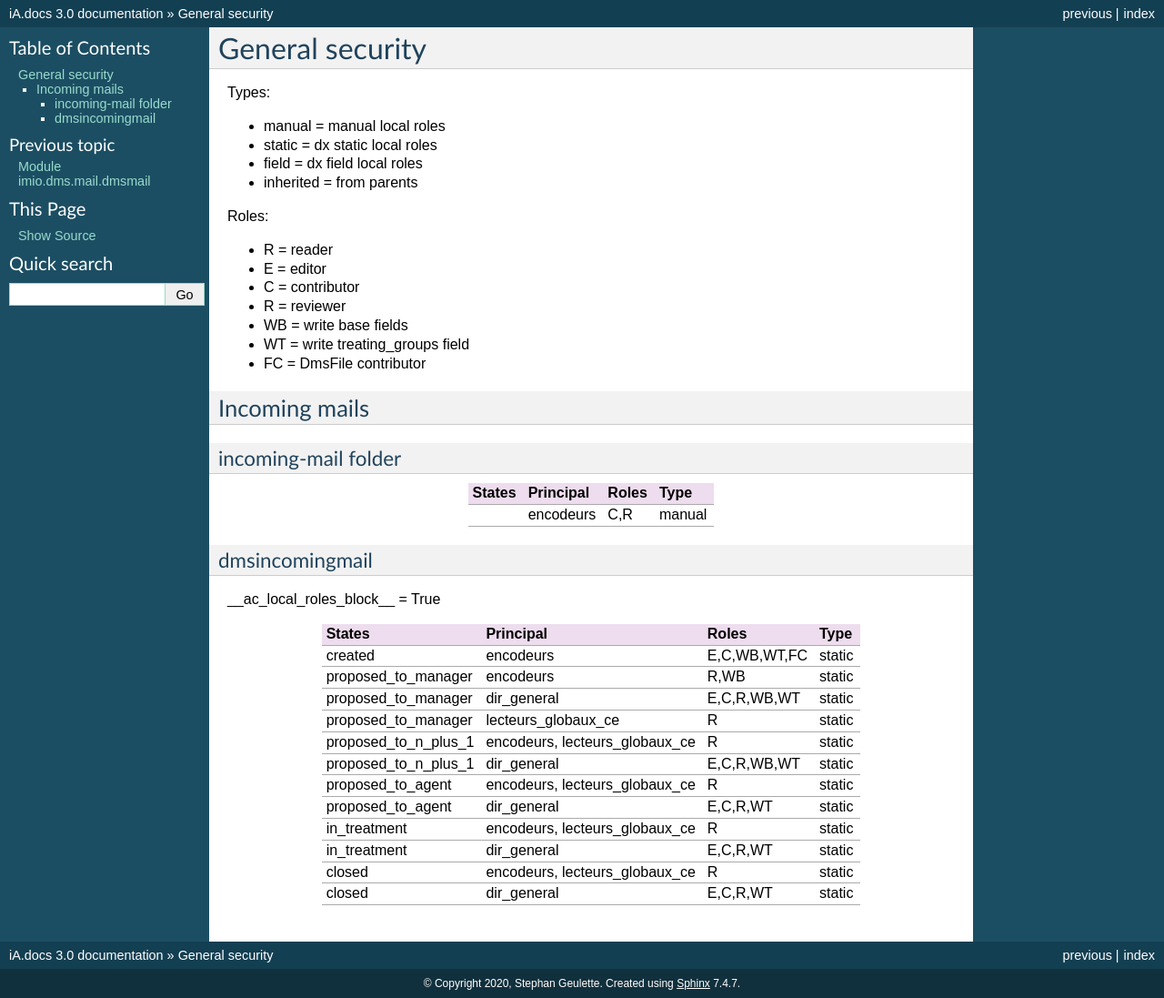
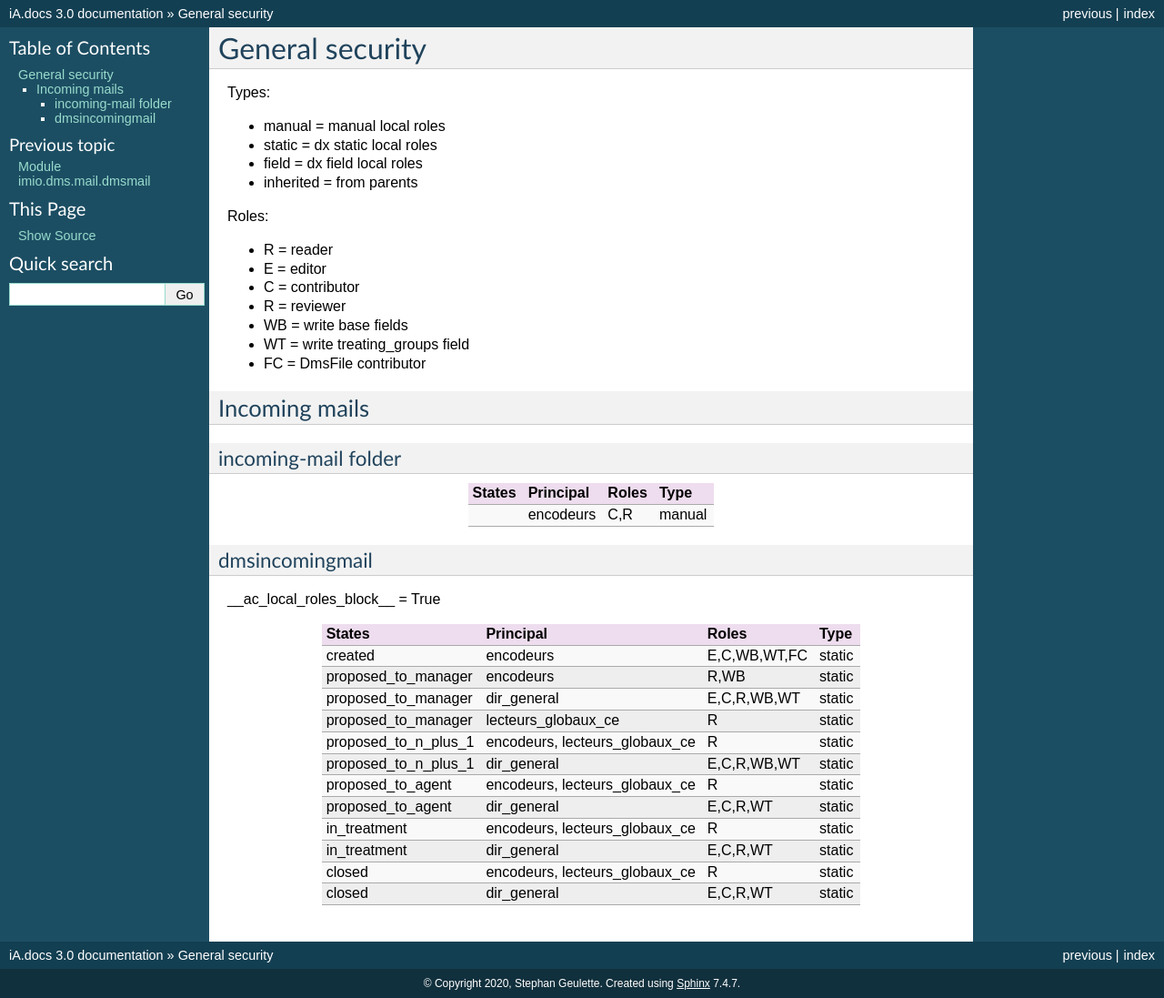
Before and after one commit to IMIO/server.dmsmail, a Sphinx documentation site: the page built from docs/source/security.rst, in a window 1280 px wide. Shown: the whole page at 91% size. Built offline with Sphinx 7.4.7, drawn with Linux system fonts in a browser that asks for light colours.

Commit message:
Added custom style on rows

```diff
--- /dev/null
+++ b/docs/source/_static/styles.css
@@ -0,0 +1,7 @@
+tbody .row-odd {
+    background: #EEEEEE;
+}
+
+tbody .row-even {
+    background: #F9F9F9;
+}
--- a/docs/source/conf.py
+++ b/docs/source/conf.py
@@ -122,6 +122,10 @@ html_theme = 'default'
 # so a file named "default.css" will overwrite the builtin "default.css".
 html_static_path = ['_static']
 
+html_css_files = [
+    'styles.css',
+]
+
 # If not '', a 'Last updated on:' timestamp is inserted at every page bottom,
 # using the given strftime format.
 #html_last_updated_fmt = '%b %d, %Y'
```
